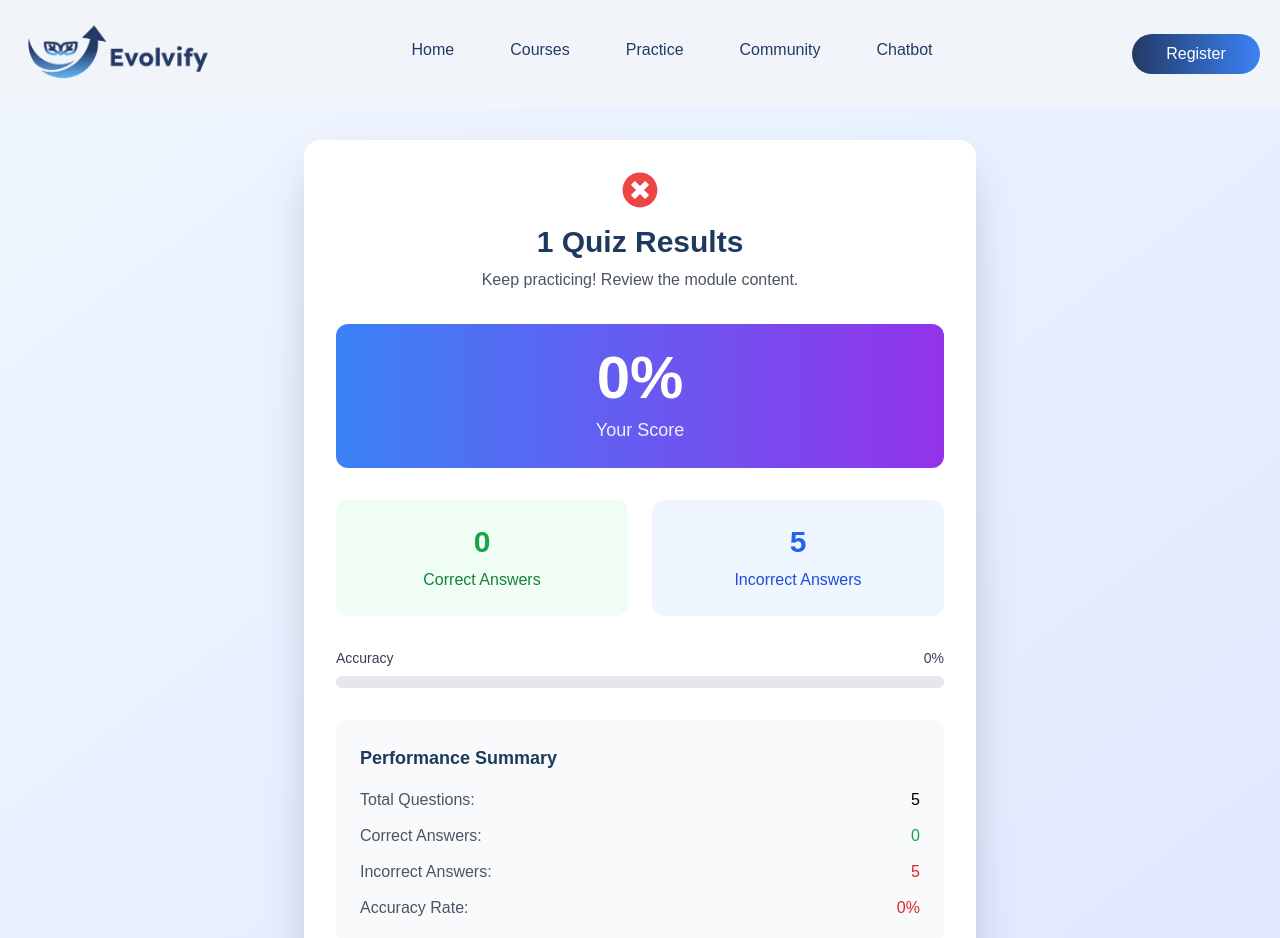
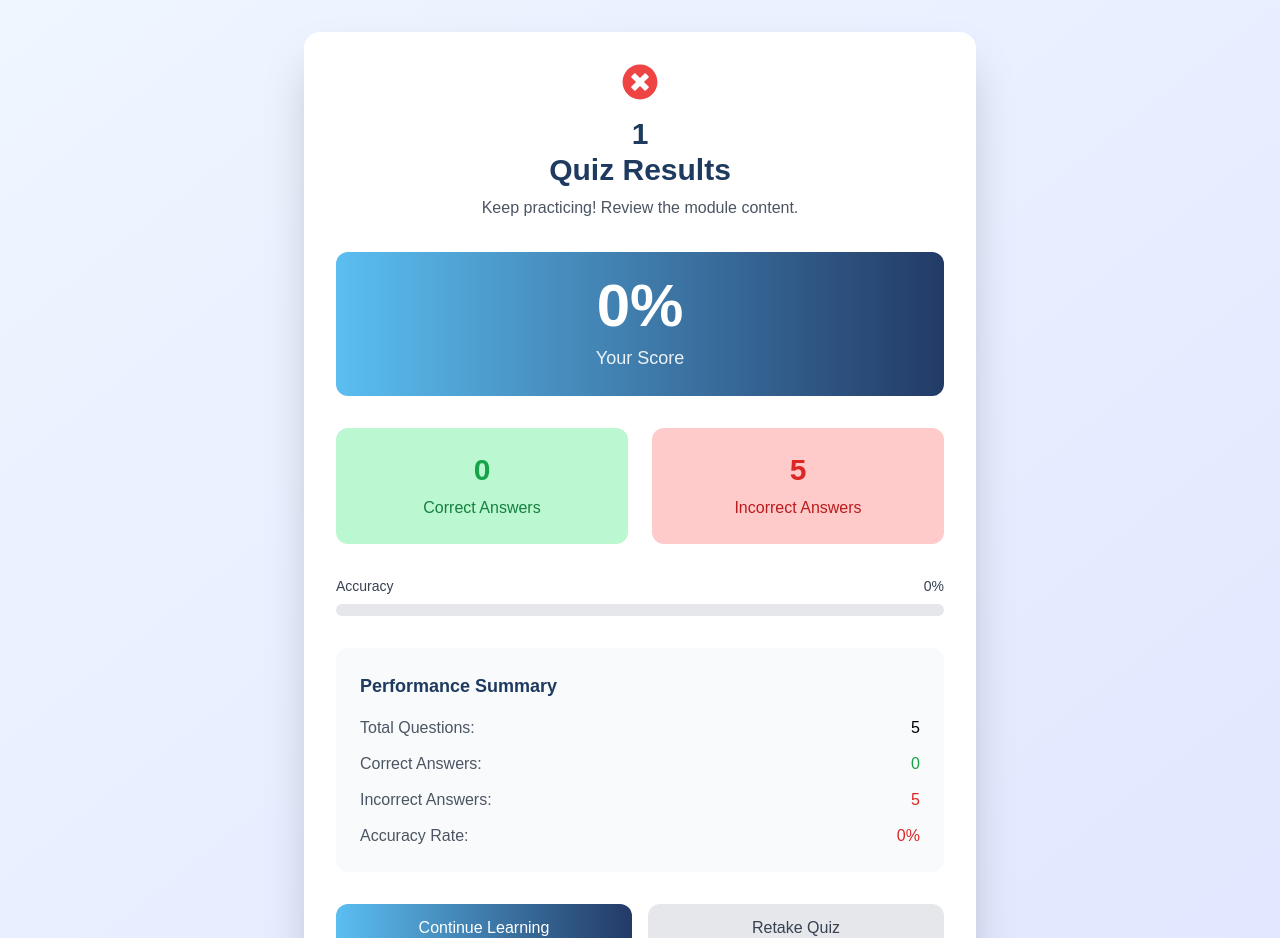
Before and after one commit to Evolvify-Project/Evolvify-Website, a React (Vite) app: page /module-quiz-results/1/1 in a window 1280 px wide. Shown: the top 938 px of the page. Built offline with nearby package versions, Linux system fonts and the light colour scheme.

Commit message:
updates in app, moduleassm, modulequiz, quiz

```diff
--- a/src/App.jsx
+++ b/src/App.jsx
@@ -104,21 +104,6 @@ function App() {
           errorElement: <ErrorPage />,
         },
         {
-          path: "module-quiz/:moduleId/:moduleName",
-          element: <ModuleQuizPage />,
-          errorElement: <ErrorPage />,
-        },
-        {
-          path: "module-assessment/:moduleId/:moduleName",
-          element: <ModuleAssessment />,
-          errorElement: <ErrorPage />,
-        },
-        {
-          path: "module-quiz-results/:moduleId/:moduleName",
-          element: <ModuleQuizResults />,
-          errorElement: <ErrorPage />,
-        },
-        {
           path: "result",
           element: <ResultPage />,
           errorElement: <ErrorPage />,
@@ -153,6 +138,21 @@ function App() {
     },
     { path: "quiz", element: <Quiz />, errorElement: <ErrorPage /> },
     { path: "chatbot", element: <Chatbot />, errorElement: <ErrorPage /> },
+    {
+      path: "module-quiz/:moduleId/:moduleName",
+      element: <ModuleQuizPage />,
+      errorElement: <ErrorPage />,
+    },
+    {
+      path: "module-assessment/:moduleId/:moduleName",
+      element: <ModuleAssessment />,
+      errorElement: <ErrorPage />,
+    },
+    {
+      path: "module-quiz-results/:moduleId/:moduleName",
+      element: <ModuleQuizResults />,
+      errorElement: <ErrorPage />,
+    },
     { path: "*", element: <NotFound /> },
   ]);
 
--- a/src/pages/Courses/SkillDetails.jsx
+++ b/src/pages/Courses/SkillDetails.jsx
@@ -182,12 +182,12 @@ export default function SkillPage() {
 
               {/* Navigation Buttons - Always Visible */}
               {activeModule && (
-                <div className="bg-red-100 border-2 border-red-500 p-6 rounded-lg mt-8">
+                <div className="bg-gray-100 border-2 border-[#233A66] p-6 rounded-lg mt-8">
                   <div className="text-center mb-4">
-                    <h3 className="text-lg font-bold text-red-700">
+                    <h3 className="text-xl font-bold text-[#233A66]">
                       Navigation Controls
                     </h3>
-                    <p className="text-sm text-red-600">
+                    <p className="text-base text-[#5BBEF1]">
                       Module: {activeModule.title} ({activeModuleIndex + 1} of{" "}
                       {skillContent.modules.length})
                     </p>
@@ -223,7 +223,7 @@ export default function SkillPage() {
                           }
                         }}
                         disabled={isSubmitting}
-                        className="flex items-center px-6 py-3 bg-blue-600 text-white rounded-lg hover:bg-blue-700 disabled:opacity-50 transition-colors font-bold"
+                        className="flex items-center px-6 py-3 bg-gradient-to-r from-[#5BBEF1] to-[#233A66]  text-white rounded-lg disabled:opacity-50 hover:shadow-2xl hover:-translate-y-1 transition-all duration-300 ease-out"
                       >
                         {isSubmitting ? (
                           <>
@@ -258,7 +258,7 @@ export default function SkillPage() {
                           }
                         }}
                         disabled={isSubmitting}
-                        className="flex items-center px-6 py-3 bg-gradient-to-r from-green-600 to-green-700 text-white rounded-lg hover:from-green-700 hover:to-green-800 disabled:opacity-50 transition-all duration-300 font-bold"
+                        className="flex items-center font-bold px-6 py-3 bg-gradient-to-r from-green-600 to-green-700 text-white rounded-lg hover:from-green-700 hover:to-green-800 disabled:opacity-50 hover:shadow-2xl hover:-translate-y-1 transition-all duration-300 ease-out"
                       >
                         {isSubmitting ? (
                           <>
--- a/src/pages/Dashboard/Dashboard.jsx
+++ b/src/pages/Dashboard/Dashboard.jsx
@@ -394,7 +394,12 @@ const Dashboard = () => {
 
               {/* Assessment Result */}
               <div className="flex-1 mt-4 sm:mt-5 lg:mt-0 lg:ml-10">
-                <div className="bg-white p-4 sm:p-6 rounded-lg shadow-lg border border-blue-200">
+                <div
+                  onClick={() => navigate("/recommended-plan")}
+                  className="bg-white p-4 sm:p-6 rounded-lg shadow-lg border border-blue-200
+             cursor-pointer transition-transform duration-200 ease-in-out
+             hover:-translate-y-1 hover:shadow-md"
+                >
                   <h2 className="text-[#233A66] text-base sm:text-lg md:text-xl font-semibold mb-2 sm:mb-3">
                     Assessment Result
                   </h2>
--- a/src/pages/ModuleAssessment.jsx
+++ b/src/pages/ModuleAssessment.jsx
@@ -170,7 +170,7 @@ export default function ModuleAssessment() {
     <section className="ModuleAssessment">
       <div className="mx-auto min-h-screen p-6 bg-[#233A66] py-6 shadow-md">
         <div className="mb-6 text-center">
-          <h1 className="text-3xl font-bold text-white">
+          <h1 className="text-3xl mt-2 font-bold text-white">
             {moduleName} Assessment
           </h1>
           <p className="text-md text-gray-200">Module completion quiz</p>
--- a/src/pages/ModuleQuizResults.jsx
+++ b/src/pages/ModuleQuizResults.jsx
@@ -65,13 +65,19 @@ export default function ModuleQuizResults() {
           <div className="text-center mb-8">
             <div className="flex justify-center mb-4">{getScoreIcon()}</div>
             <h1 className="text-3xl font-bold text-[#1E3A5F] mb-2">
-              {finalModuleName} Quiz Results
+              {finalModuleName}
+              <br />
+              Quiz Results
             </h1>
             <p className="text-gray-600">{getScoreMessage()}</p>
           </div>
 
           {/* Score Card */}
-          <div className="bg-gradient-to-r from-blue-500 to-purple-600 rounded-xl p-6 mb-8 text-white">
+          <div
+            className="bg-gradient-to-r from-[#5BBEF1] to-[#233A66] rounded-xl p-6 mb-8 text-white
+             transition duration-300 ease-in-out
+             hover:scale-102 hover:shadow-xl"
+          >
             <div className="text-center">
               <div className="text-6xl font-bold mb-2">{finalScore}%</div>
               <div className="text-lg opacity-90">Your Score</div>
@@ -80,18 +86,18 @@ export default function ModuleQuizResults() {
 
           {/* Detailed Results */}
           <div className="grid grid-cols-1 md:grid-cols-2 gap-6 mb-8">
-            <div className="bg-green-50 rounded-xl p-6 text-center">
+            <div className="bg-green-200 rounded-xl p-6 text-center">
               <div className="text-3xl font-bold text-green-600 mb-2">
                 {finalCorrectAnswers}
               </div>
               <div className="text-green-700 font-medium">Correct Answers</div>
             </div>
 
-            <div className="bg-blue-50 rounded-xl p-6 text-center">
-              <div className="text-3xl font-bold text-blue-600 mb-2">
+            <div className="bg-red-200 rounded-xl p-6 text-center">
+              <div className="text-3xl font-bold text-red-600 mb-2">
                 {finalTotalQuestions - finalCorrectAnswers}
               </div>
-              <div className="text-blue-700 font-medium">Incorrect Answers</div>
+              <div className="text-red-700 font-medium">Incorrect Answers</div>
             </div>
           </div>
 
@@ -107,7 +113,13 @@ export default function ModuleQuizResults() {
             </div>
             <div className="w-full bg-gray-200 rounded-full h-3">
               <div
-                className="bg-gradient-to-r from-green-500 to-blue-500 h-3 rounded-full transition-all duration-500"
+                className={`h-3 rounded-full transition-all duration-500 ${
+                  finalScore < 60
+                    ? "bg-red-500"
+                    : finalScore < 80
+                    ? "bg-yellow-400"
+                    : "bg-green-500"
+                }`}
                 style={{ width: `${finalScore}%` }}
               ></div>
             </div>
@@ -148,13 +160,17 @@ export default function ModuleQuizResults() {
           <div className="flex flex-col sm:flex-row gap-4">
             <button
               onClick={handleContinue}
-              className="flex-1 bg-gradient-to-r from-blue-600 to-purple-600 text-white py-3 px-6 rounded-xl font-medium hover:from-blue-700 hover:to-purple-700 transition-all duration-300"
+              className="flex-1 bg-gradient-to-r from-[#5BBEF1] to-[#233A66] text-white py-3 px-6 rounded-xl font-medium
+               relative overflow-hidden transition-all duration-300 ease-out
+               hover:scale-105 hover:shadow-lg hover:brightness-110"
             >
               Continue Learning
             </button>
             <button
               onClick={handleRetake}
-              className="flex-1 bg-gray-200 text-gray-700 py-3 px-6 rounded-xl font-medium hover:bg-gray-300 transition-all duration-300"
+              className="flex-1 bg-gray-200 text-gray-700 py-3 px-6 rounded-xl font-medium
+               transition-all duration-300 ease-out
+               hover:scale-105 hover:shadow-md hover:bg-gray-300"
             >
               Retake Quiz
             </button>
--- a/src/pages/Quiz.jsx
+++ b/src/pages/Quiz.jsx
@@ -330,7 +330,7 @@ function Quiz() {
 
           {/* Navigation Buttons */}
           <div className="flex flex-wrap justify-between items-center mt-6 gap-3">
-            {/* Previous Buttons */}
+            {/* Previous Button */}
             <button
               onClick={handlePrevious}
               disabled={currentQuestion === 0}
@@ -340,7 +340,7 @@ function Quiz() {
               Previous
             </button>
 
-            {/* Next Buttons */}
+            {/* Next Button */}
             <button
               onClick={handleNext}
               disabled={
@@ -353,7 +353,7 @@ function Quiz() {
               <i className="fas fa-chevron-right ml-2"></i>
             </button>
 
-            {/* Finish Buttons */}
+            {/* Finish Button */}
             <button
               onClick={handleFinish}
               disabled={Object.keys(answers).length !== questions.length}
@@ -366,6 +366,16 @@ function Quiz() {
               Finish
             </button>
           </div>
+
+          {/* Skip Button */}
+          <div className="flex font-semibold justify-center mt-4">
+            <button
+              onClick={() => navigate("/courses")}
+              className="px-6 py-2 bg-gray-200 text-[#1E3A5F] rounded-full hover:bg-gray-300 transition-all duration-300 ease-in-out active:scale-95"
+            >
+              Skip Quiz
+            </button>ّ
+          </div>
         </div>
       </div>
     </section>
```
